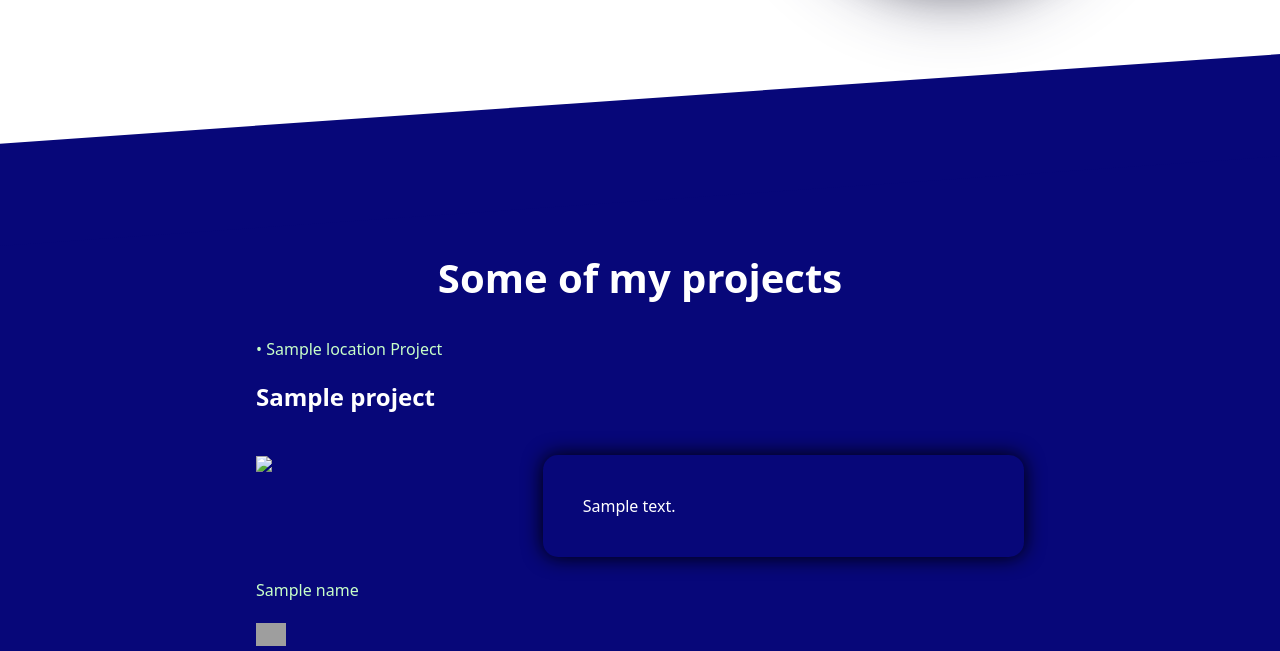
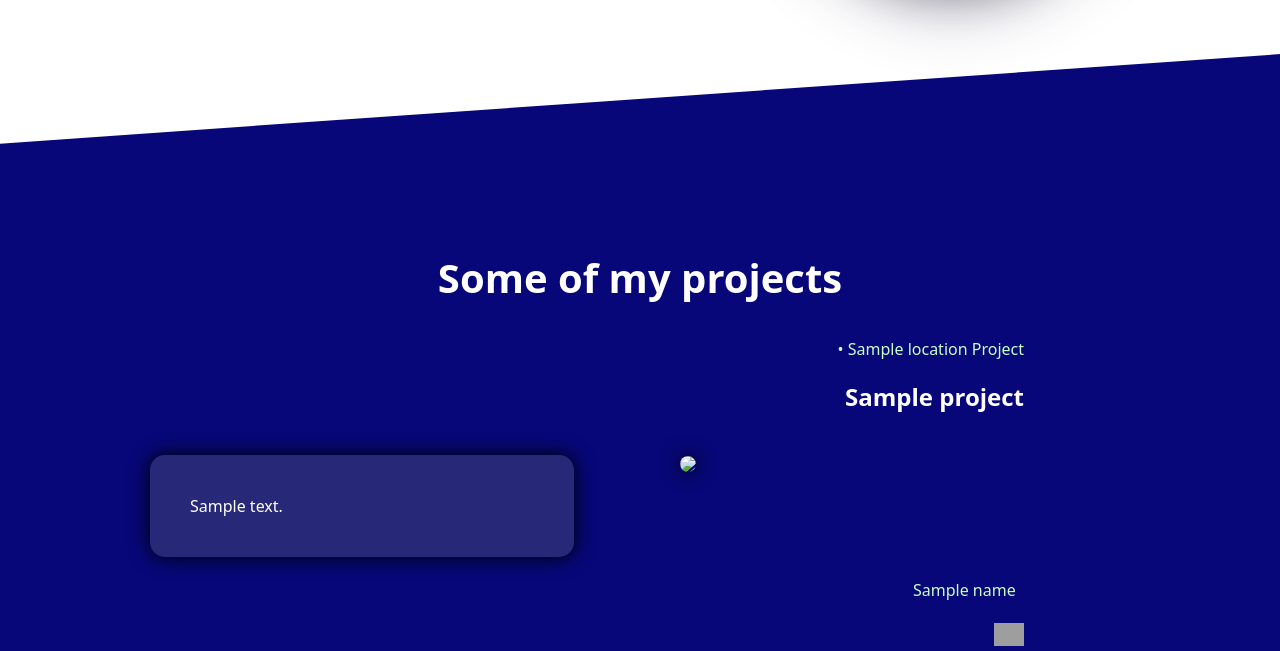
Before and after one commit to FACON-Nicolas/portfolio, a Flask app: template templates/home.html in a window 1280 px wide; the page is wider, and only the part inside the window is pictured. Shown: the part 659-1310 px from the top of that part. Run offline with Flask 2, Linux system fonts and the light colour scheme; the template is opened without the code that fills it: most values are stand-ins (such as "Sample title", 1, 10 or a date in 2020); grey boxes are pictures that could not be loaded.

Commit message:
add description correctly

```diff
--- a/templates/home.html
+++ b/templates/home.html
@@ -117,48 +117,19 @@
             transition: 0.5s;
         }
 
-        @media screen and (max-width: 1400px) {
-            #description {
-                width: 80%;
-            }
-        }
-
-        @media screen and (max-width: 800px) {
-            #description {
-                flex-direction: column;
-            }
-        }
-
-    </style>
-    <h1 class="centered title top-margin-100">Who Am I ?</h1>
-    <section id="description">
-        <div class="centered">
-            <span>
-                Hi! My name is Nicolas Facon and I develop games, websites and application on my free time.
-            I like learn with programming about IT and about the things I work with. It's a sort of challenge for me.<br/><br/>
-
-            In 2021, I entered in Lens University Institute of Technology, french university in IT, to learn more about software and web development. I am currently on the second year of my studies. I discovered a lot of technologies and languages and I also put my knowledge into practice in various <a href="#projects">projects</a>.
-            </span>
-        </div>
-        <div><img class="rounded" id="avatar" src="{{ url_for('static', filename='assets/images/avatar.png') }}"></div>
-    </section>
-    <div class="section-end about-end top-margin-50"></div>
-    <section id="project-section">
-        <div class="section-end project-start"></div>
-        <h1 class="centered title transparent top-margin-100">Some of my projects</h1>
-        <div class="projects">
-            <style>
         .img {
             width: 100%;
-                    box-shadow: rgba(0, 0, 0, 0.7) 0px 30px 30px -12px;
+            -webkit-box-shadow: 0 0 20px #000;
+            box-shadow: 0 0 20px #000;
+            border-radius: 14px;
         }
 
         .proj-img {
-                    width: 50%;
+            width: 100%;
         }
 
         .proj-description {
-                    overflow: visible;
+            position: relative;
             z-index: 10;
             margin-block: auto;
             -webkit-box-shadow: 0 0 20px #000;
@@ -166,10 +137,17 @@
             padding: 40px;
             border-radius: 15px;
             height: min-content;
-                    background-color: rgb(7, 7, 121);
-                    width: 70%;
+            background-color: rgb(40, 40, 120);
+            width: 100%;
             margin-block: auto;
-                    display: inline-block;
+        }
+
+        .left {
+            transform: translateX(-25%);
+        }
+
+        .right {
+            transform: translateX(25%);
         }
 
         .project-title {
@@ -205,8 +183,36 @@
             text-align: left;
         }
 
+        @media screen and (max-width: 1400px) {
+            #description {
+                width: 80%;
+            }
+        }
+
+        @media screen and (max-width: 800px) {
+            #description {
+                flex-direction: column;
+            }
+        }
 
     </style>
+    <h1 class="centered title top-margin-100">Who Am I ?</h1>
+    <section id="description">
+        <div class="centered">
+            <span>
+                Hi! My name is Nicolas Facon and I develop games, websites and application on my free time.
+            I like learn with programming about IT and about the things I work with. It's a sort of challenge for me.<br/><br/>
+
+            In 2021, I entered in Lens University Institute of Technology, french university in IT, to learn more about software and web development. I am currently on the second year of my studies. I discovered a lot of technologies and languages and I also put my knowledge into practice in various <a href="#projects">projects</a>.
+            </span>
+        </div>
+        <div><img class="rounded" id="avatar" src="{{ url_for('static', filename='assets/images/avatar.png') }}"></div>
+    </section>
+    <div class="section-end about-end top-margin-50"></div>
+    <section id="project-section">
+        <div class="section-end project-start"></div>
+        <h1 class="centered title transparent top-margin-100">Some of my projects</h1>
+        <div class="projects">
             {% for project in projects %}
             <div class="align">
                 <p class="date">{{project['creation_date'].split('-')[0]}} • {{project['location']}} Project</p>
@@ -216,7 +222,7 @@
                     <div class="proj-img">
                         <a><img class="img" src="{{ project['media_url'] }}"></a>
                     </div>
-                    <div class="proj-description">
+                    <div class="proj-description {% if projects.index(project) % 2 != 0 %} left {% else %} right {% endif%}">
                         {{ project['description'] }}
                     </div>
                 </div><br/>
@@ -233,8 +239,8 @@
                     {% endfor %}
                     </span><br/><br/>
                     <a href="{{ project['github'] }}" target="_blank"><img class="git" src="https://icones.pro/wp-content/uploads/2021/06/symbole-github-violet.png"></a>
+                </div>
                 {% endfor %}
-                </div>
         </div>
     </section>
     </div>
```
Lines whose indentation alone changed are shown as unchanged.
